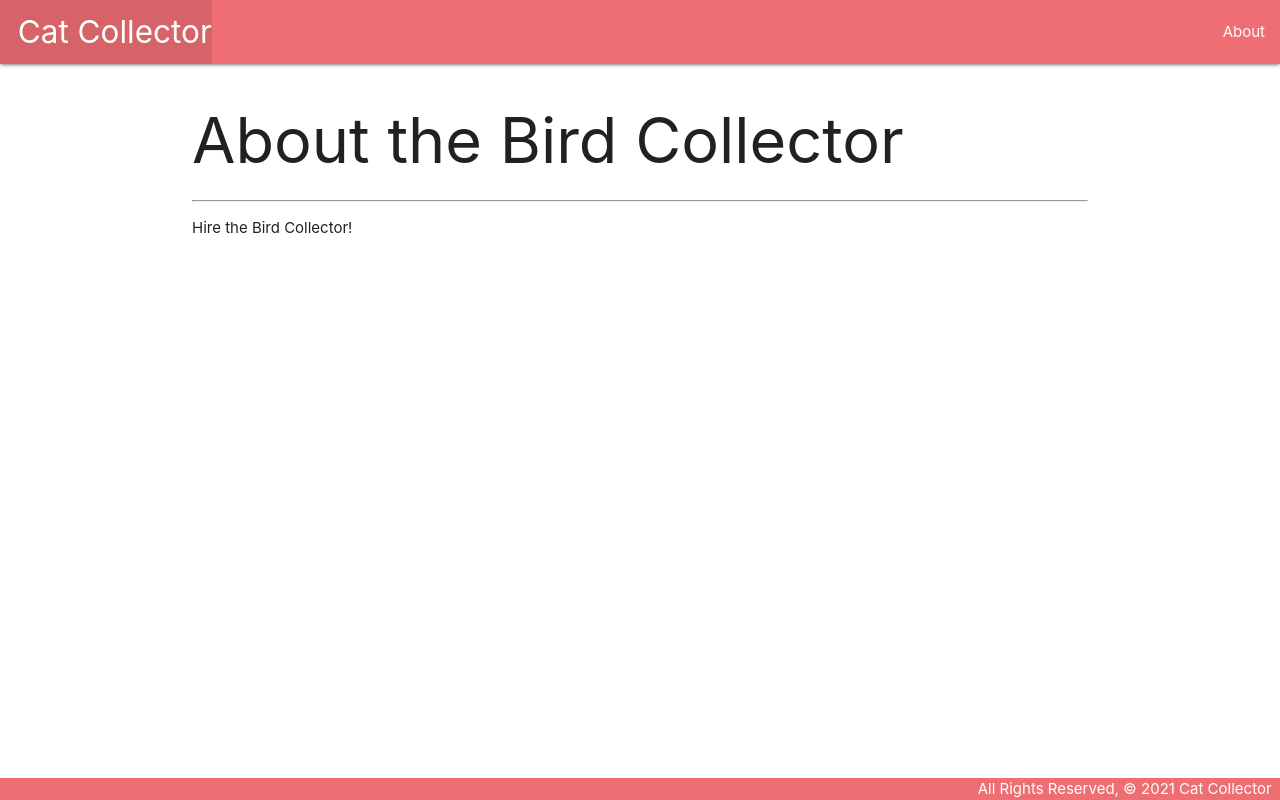
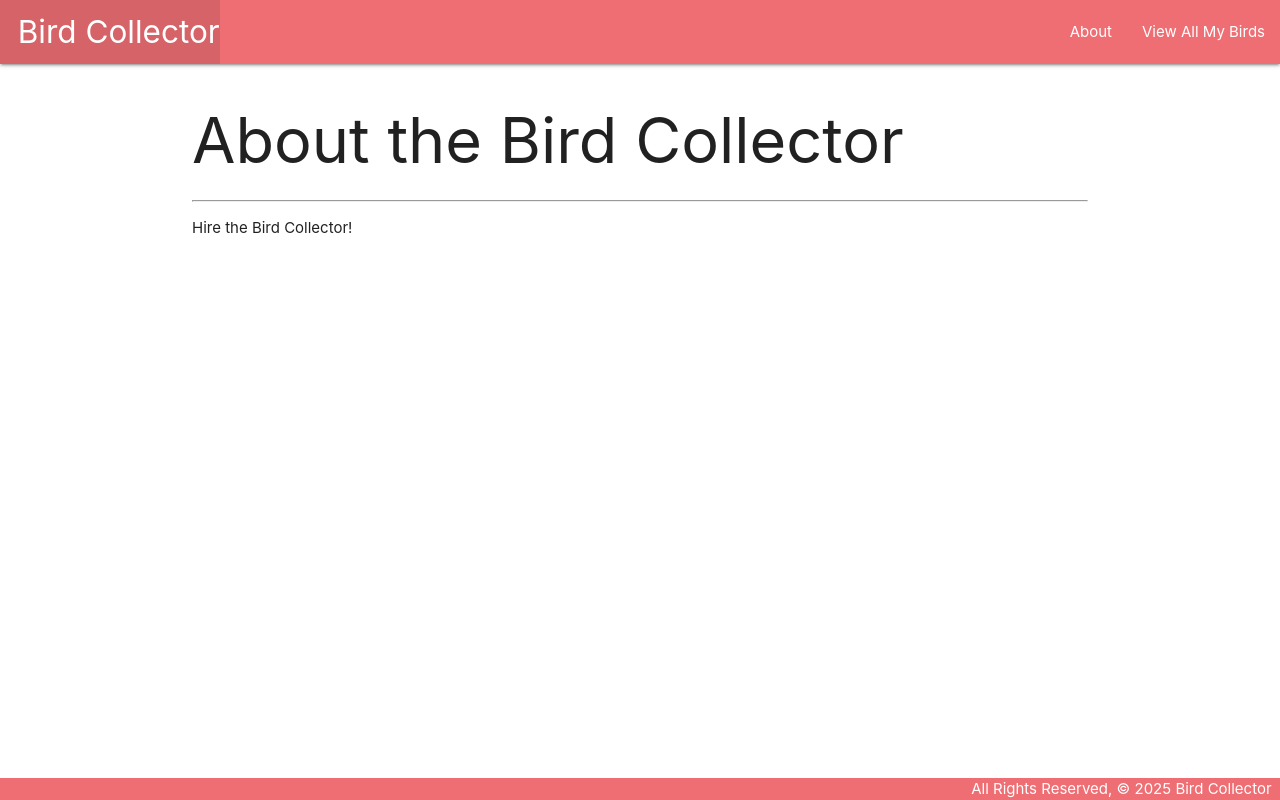
Before and after one commit to Grglls/ga2-unit4-3.3-birdcollector, a Django app: page /about/ in a window 1280 px wide. Run offline with Django 5.2, Linux system fonts and the light colour scheme.

Commit message:
Add birds index page

```diff
--- a/main_app/templates/base.html
+++ b/main_app/templates/base.html
@@ -6,7 +6,7 @@
   <meta charset="UTF-8">
   <meta name="viewport" content="width=device-width, initial-scale=1.0">
   <meta http-equiv="X-UA-Compatible" content="ie=edge">
-  <title>Cat Collector</title>
+  <title>Bird Collector</title>
   <link rel="stylesheet" href="https://cdnjs.cloudflare.com/ajax/libs/materialize/1.0.0/css/materialize.min.css">
   <link rel="stylesheet" type="text/css" href="{% static 'css/style.css' %}">
 </head>
@@ -15,10 +15,11 @@
     <nav>
       <div class="nav-wrapper">
         <ul>
-          <li><a href="/" class="left brand-logo">&nbsp;&nbsp;Cat Collector</a></li>
+          <li><a href="/" class="left brand-logo">&nbsp;&nbsp;Bird Collector</a></li>
         </ul>
         <ul class="right">
           <li><a href="/about">About</a></li>
+          <li><a href="/birds">View All My Birds</a></li>
         </ul>
       </div>
     </nav>
@@ -28,7 +29,7 @@
     {% endblock %}
   </main>
   <footer class="page-footer">
-    <div class="right">All Rights Reserved, &copy; 2021 Cat Collector &nbsp;</div>
+    <div class="right">All Rights Reserved, &copy; 2025 Bird Collector &nbsp;</div>
   </footer>
 </body>
 </html>
--- a/main_app/urls.py
+++ b/main_app/urls.py
@@ -4,4 +4,5 @@ from . import views
 urlpatterns = [
 	path('', views.home, name='home'),
 	path('about/', views.about, name='about'),
+	path('birds/', views.birds_index, name='index'),
 ]
--- a/main_app/views.py
+++ b/main_app/views.py
@@ -1,4 +1,11 @@
 from django.shortcuts import render
+
+# Temporary data:
+birds = [
+  {'name': 'Lolo', 'breed': 'Moa', 'description': 'Big scary bird!', 'age': 5},
+  {'name': 'Sachi', 'breed': 'Kiwi', 'description': 'Gentle and loving.', 'age': 2},
+  {'name': 'Bob', 'breed': 'Sparrow', 'description': 'Tinee-tiny bird.', 'age': 0},
+]
 
 # Create your views here.
 def home(request):
@@ -7,3 +14,7 @@ def home(request):
 
 def about(request):
     return render(request, 'about.html')
+
+
+def birds_index(request):
+    return render(request, 'birds/index.html', { 'birds': birds })
```
Also changed, not shown: main_app/templates/birds/index.html (added, +21 -0 lines).
